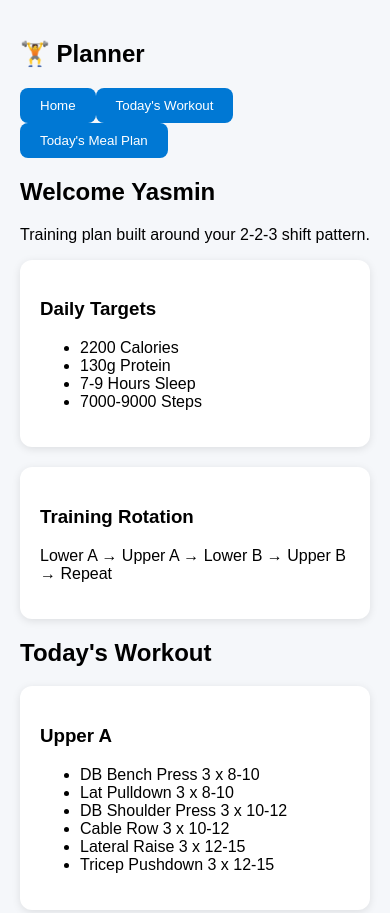
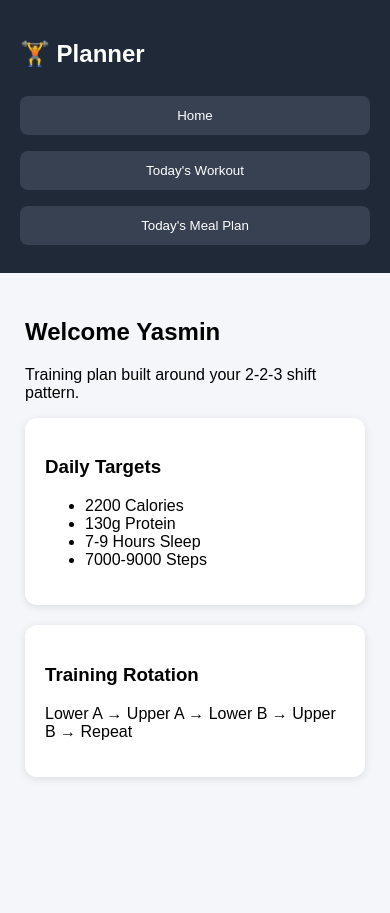
Before and after one commit to yasminrw2002-droid/yasmin-training-planner, a plain HTML site: page index.html in a window 390 px wide. Shown: the top 913 px of the page. After the commit the page ends 844 px from the top, so only its background shows below. Drawn offline with Linux system fonts and the light colour scheme.

Commit message:
Update styles.css

```diff
--- a/styles.css
+++ b/styles.css
@@ -1 +1 @@
-body{font-family:Arial,sans-serif;background:#f5f7fa;margin:0;padding:20px} .container{max-width:1000px;margin:auto}.card,.day-card{background:#fff;padding:20px;border-radius:12px;margin-bottom:20px;box-shadow:0 2px 8px rgba(0,0,0,.1)}.work{border-left:6px solid #e74c3c}.off{border-left:6px solid #2ecc71}button{padding:10px 20px;background:#0078d4;color:#fff;border:none;border-radius:8px;cursor:pointer}
+body{margin:0;font-family:Arial,sans-serif;background:#f4f6f9;display:flex}.sidebar{width:250px;background:#1f2937;color:#fff;height:100vh;padding:20px;box-sizing:border-box}.sidebar button{width:100%;padding:12px;margin:8px 0;border:none;border-radius:8px;background:#374151;color:#fff;cursor:pointer}.content{flex:1;padding:25px}.card{background:#fff;padding:20px;border-radius:12px;margin-bottom:20px;box-shadow:0 2px 8px rgba(0,0,0,.1)}.page{display:none}.page.active{display:block}@media(max-width:768px){body{flex-direction:column}.sidebar{width:100%;height:auto}}
```
